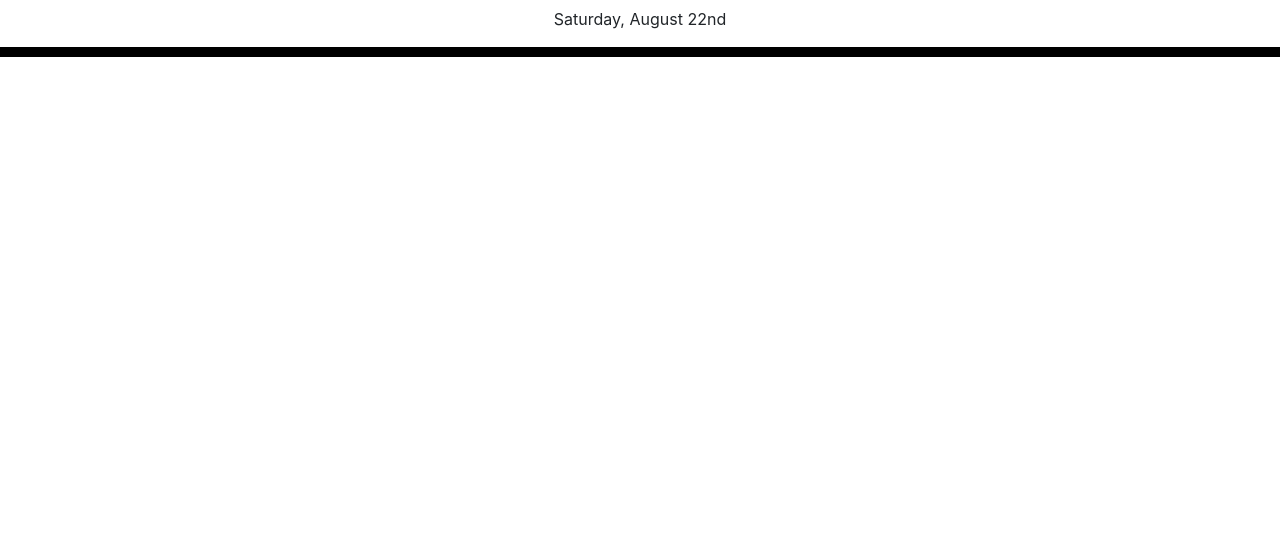
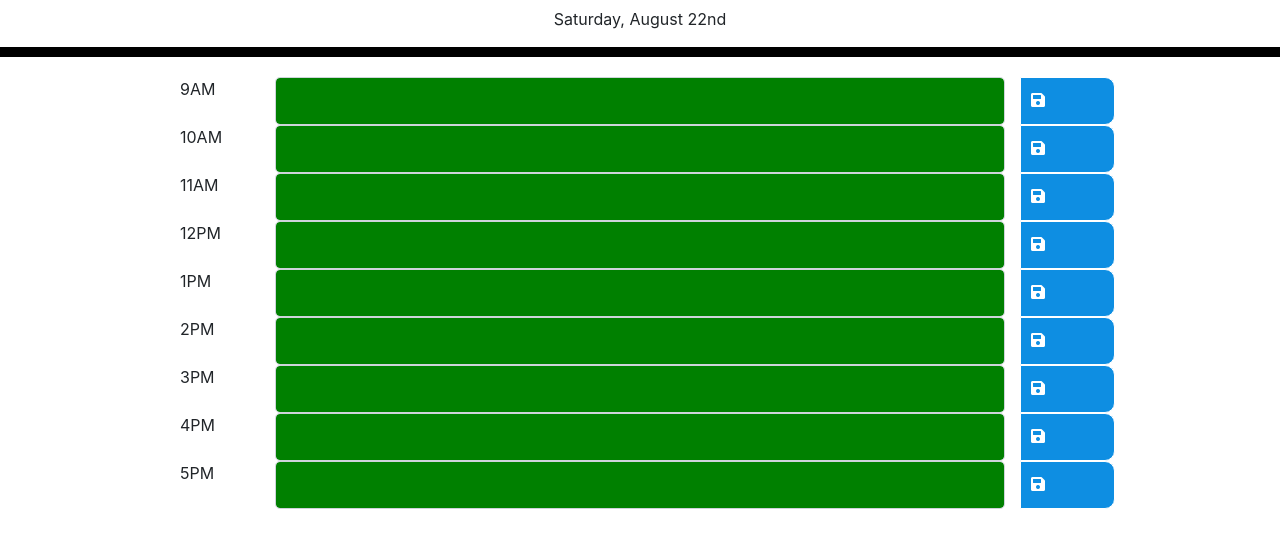
Before and after one commit to manu-austin/Work_Day_Scheduler, a plain HTML site: page index.html in a window 1280 px wide. Shown: the part 67-614 px from the top of the page. Drawn offline with nearby package versions, Linux system fonts and the light colour scheme.

Commit message:
added boxes, time and button, function

```diff
--- a/index.html
+++ b/index.html
@@ -4,7 +4,14 @@
 <head>
     <meta charset="UTF-8">
     <meta name="viewport" content="width=device-width, initial-scale=1.0">
+    <!-- Added link to the jQuery Library -->
+    <script src="https://cdnjs.cloudflare.com/ajax/libs/jquery/3.2.1/jquery.min.js"></script>
+    <!-- Added link for icon library -->
+    <link rel="stylesheet" href="https://use.fontawesome.com/releases/v5.7.0/css/all.css" integrity="sha384-lZN37f5QGtY3VHgisS14W3ExzMWZxybE1SJSEsQp9S+oqd12jhcu+A56Ebc1zFSJ" crossorigin="anonymous">
+    <!-- Added link for bootstrap -->
     <link rel="stylesheet" href="https://stackpath.bootstrapcdn.com/bootstrap/4.5.2/css/bootstrap.min.css" integrity="sha384-JcKb8q3iqJ61gNV9KGb8thSsNjpSL0n8PARn9HuZOnIxN0hoP+VmmDGMN5t9UJ0Z" crossorigin="anonymous">
+    <!-- Added link for my css file -->
+    <link href="style.css" rel="stylesheet" type="text/css">
     <title>Work Day Scheduler</title>
 </head>
 
@@ -16,9 +23,127 @@
         <p style="text-align: center; margin-bottom: 10px">A simple calendar app for scheduling your work day</p>
         <span id="time-now" style="text-align: center; margin-bottom: 15px; display: block"></span>
         <!--display block to be able to center even with span -->
-        <hr style="border-width: 10px; background-color: black">
+        <hr style="border-width: 10px; margin-bottom: 20px; background-color: black">
     </header>
+
     <div class="container ">
+        <div class="row">
+            <div class="col-md-1">
+            </div>
+            <div class="col-md-1">
+                <p>9AM</p>
+            </div>
+            <div class="col-md-8">
+                <input type="text" class="form-control form-control-lg">
+            </div>
+            <div class="col-md-1 button">
+                <i class="fas fa-save" id="9AM"> </i>
+            </div>
+        </div>
+        <div class="row">
+            <div class="col-md-1">
+            </div>
+            <div class="col-md-1">
+                <p>10AM</p>
+            </div>
+            <div class="col-md-8">
+                <input type="text" class="form-control form-control-lg">
+            </div>
+            <div class="col-md-1 button">
+                <i class="fas fa-save" id="10AM"> </i>
+            </div>
+        </div>
+        <div class="row">
+            <div class="col-md-1">
+            </div>
+            <div class="col-md-1">
+                <p>11AM</p>
+            </div>
+            <div class="col-md-8">
+                <input type="text" class="form-control form-control-lg">
+            </div>
+            <div class="col-md-1 button">
+                <i class="fas fa-save" id="11AM"> </i>
+            </div>
+        </div>
+        <div class="row">
+            <div class="col-md-1">
+            </div>
+            <div class="col-md-1">
+                <p>12PM</p>
+            </div>
+            <div class="col-md-8">
+                <input type="text" class="form-control form-control-lg">
+            </div>
+            <div class="col-md-1 button">
+                <i class="fas fa-save" id="12PM"> </i>
+            </div>
+        </div>
+        <div class="row">
+            <div class="col-md-1">
+            </div>
+            <div class="col-md-1">
+                <p>1PM</p>
+            </div>
+            <div class="col-md-8">
+                <input type="text" class="form-control form-control-lg">
+            </div>
+            <div class="col-md-1 button">
+                <i class="fas fa-save" id="1PM"> </i>
+            </div>
+        </div>
+        <div class="row">
+            <div class="col-md-1">
+            </div>
+            <div class="col-md-1">
+                <p>2PM</p>
+            </div>
+            <div class="col-md-8">
+                <input type="text" class="form-control form-control-lg">
+            </div>
+            <div class="col-md-1 button">
+                <i class="fas fa-save" id="2PM"> </i>
+            </div>
+        </div>
+        <div class="row">
+            <div class="col-md-1">
+            </div>
+            <div class="col-md-1">
+                <p>3PM</p>
+            </div>
+            <div class="col-md-8">
+                <input type="text" class="form-control form-control-lg">
+            </div>
+            <div class="col-md-1 button">
+                <i class="fas fa-save" id="3PM"> </i>
+            </div>
+        </div>
+        <div class="row">
+            <div class="col-md-1">
+            </div>
+            <div class="col-md-1">
+                <p>4PM</p>
+            </div>
+            <div class="col-md-8">
+                <input type="text" class="form-control form-control-lg">
+            </div>
+            <div class="col-md-1 button">
+                <i class="fas fa-save" id="4PM"> </i>
+            </div>
+        </div>
+        <div class="row" style="margin-bottom: 20px;">
+            <div class="col-md-1">
+            </div>
+            <div class="col-md-1">
+                <p>5PM</p>
+            </div>
+            <div class="col-md-8">
+                <input type="text" class="form-control form-control-lg">
+            </div>
+            <div class="col-md-1 button">
+                <i class="fas fa-save" id="5PM"> </i>
+            </div>
+        </div>
 
 
     </div>
@@ -27,11 +152,6 @@
 </body>
 
 <script src="https://cdnjs.cloudflare.com/ajax/libs/moment.js/2.27.0/moment.min.js "></script>
-
-<script>
-    var timeNowInfo = document.getElementById("time-now");
-    var currentTime = moment().format('dddd, MMMM Do');
-    timeNowInfo.textContent = currentTime;
-</script>
+<script src="script.js"></script>
 
 </html>
--- /dev/null
+++ b/script.js
@@ -0,0 +1,68 @@
+var timeNowInfo = document.getElementById("time-now");
+var currentTime = moment().format('dddd, MMMM Do');
+var currentHour = parseInt(moment().format('HH')); //moment was showing a string - parseInt convert to integer
+timeNowInfo.textContent = currentTime;
+
+
+$(document).ready(function() {
+
+    // put color in boxes based on the time of the day time passed -> grey, current hour -> red, time after -> green
+    switch (currentHour) {
+        case 9:
+            $(".form-control").attr("style", "background-color: green");
+            $("#9AM").attr("style", "background-color: red");
+            break;
+        case 10:
+            $(".form-control").attr("style", "background-color: green");
+            $("#10AM").attr("style", "background-color: red");
+            $("#9AM").attr("style", "background-color: grey");
+            break;
+        case 11:
+            $(".form-control").attr("style", "background-color: green");
+            $("#11AM").attr("style", "background-color: red");
+            $("#9AM, #10AM").attr("style", "background-color: grey");
+            break;
+        case 12:
+            $(".form-control").attr("style", "background-color: green");
+            $("#12PM").attr("style", "background-color: red");
+            $("#9AM, #10AM, #11AM").attr("style", "background-color: grey");
+            break;
+        case 13:
+            $(".form-control").attr("style", "background-color: grey");
+            $("#1PM").attr("style", "background-color: red");
+            $("#2PM, #3PM, #4PM, #5PM").attr("style", "background-color: green");
+            break;
+        case 14:
+            $(".form-control").attr("style", "background-color: grey");
+            $("#2PM").attr("style", "background-color: red");
+            $("#3PM, #4PM, #5PM").attr("style", "background-color: green");
+            break;
+        case 15:
+            $(".form-control").attr("style", "background-color: grey");
+            $("#3PM").attr("style", "background-color: red");
+            $("#4PM, #5PM").attr("style", "background-color: green");
+            break;
+        case 16:
+            $(".form-control").attr("style", "background-color: grey");
+            $("#4PM").attr("style", "background-color: red");
+            $("#5PM").attr("style", "background-color: green");
+            break;
+        case 17:
+            $(".form-control").attr("style", "background-color: grey");
+            $("#5PM").attr("style", "background-color: red");
+            break;
+        default:
+            if (currentHour < 9) {
+                $(".form-control").attr("style", "background-color: green");
+            } else {
+                $(".form-control").attr("style", "background-color: grey");
+            }
+            break;
+
+    }
+});
+
+$(".fas").on("click", function(event) {
+    var buttonclicked = this.id;
+    console.log(buttonclicked);
+});
--- a/style.css
+++ b/style.css
@@ -1,6 +1,14 @@
-#button {
+.button {
     border: 1px solid white;
     padding: 10px;
-    border-radius: 0px 25px 25px 0px;
-    background-color: lightblue;
+    border-radius: 0px 10px 10px 0px;
+    background-color: rgb(14, 142, 226);
 }
+
+.fas:hover {
+    color: black;
+}
+
+.fas {
+    color: #fff;
+}
```
Also changed, not shown: css.style.txt (deleted).
